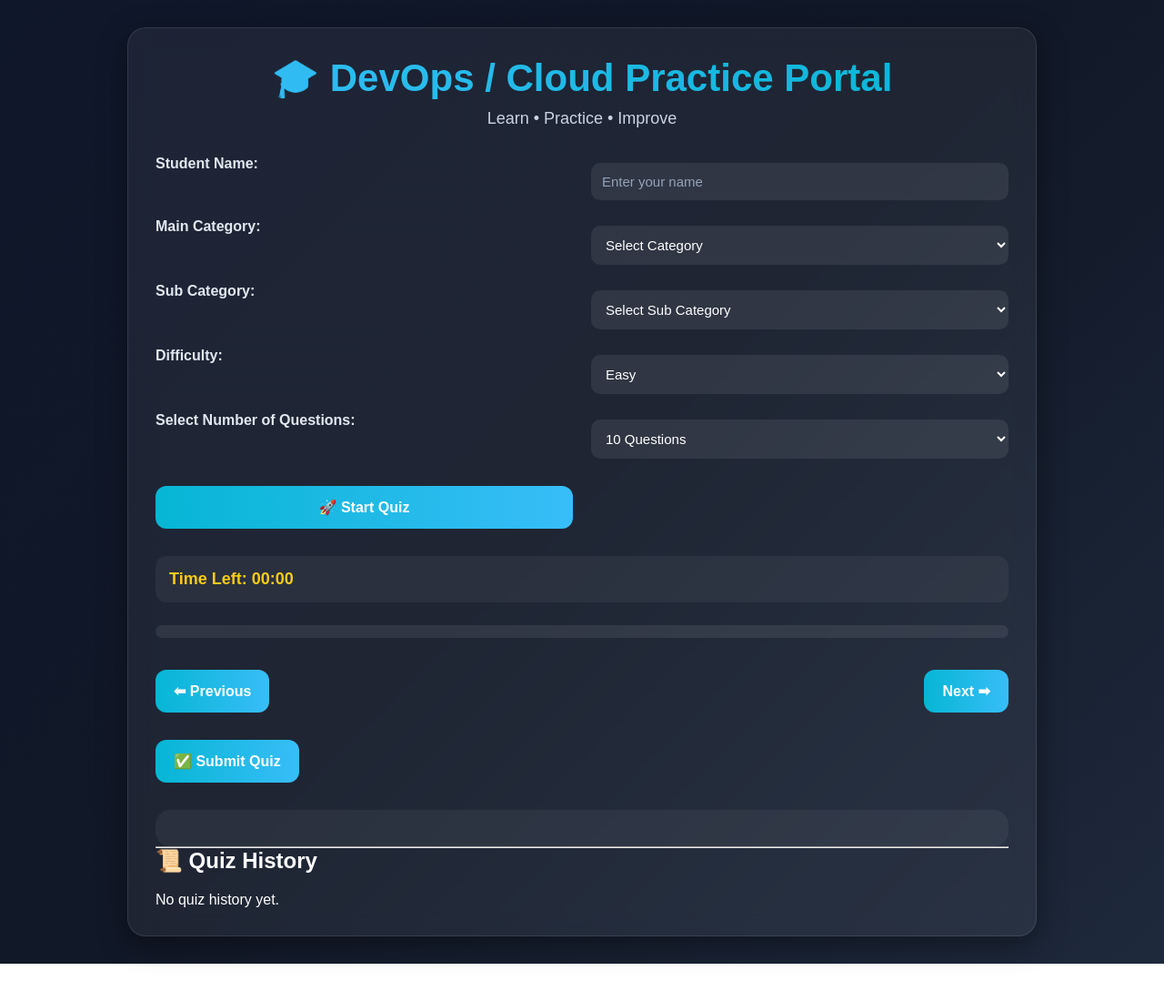
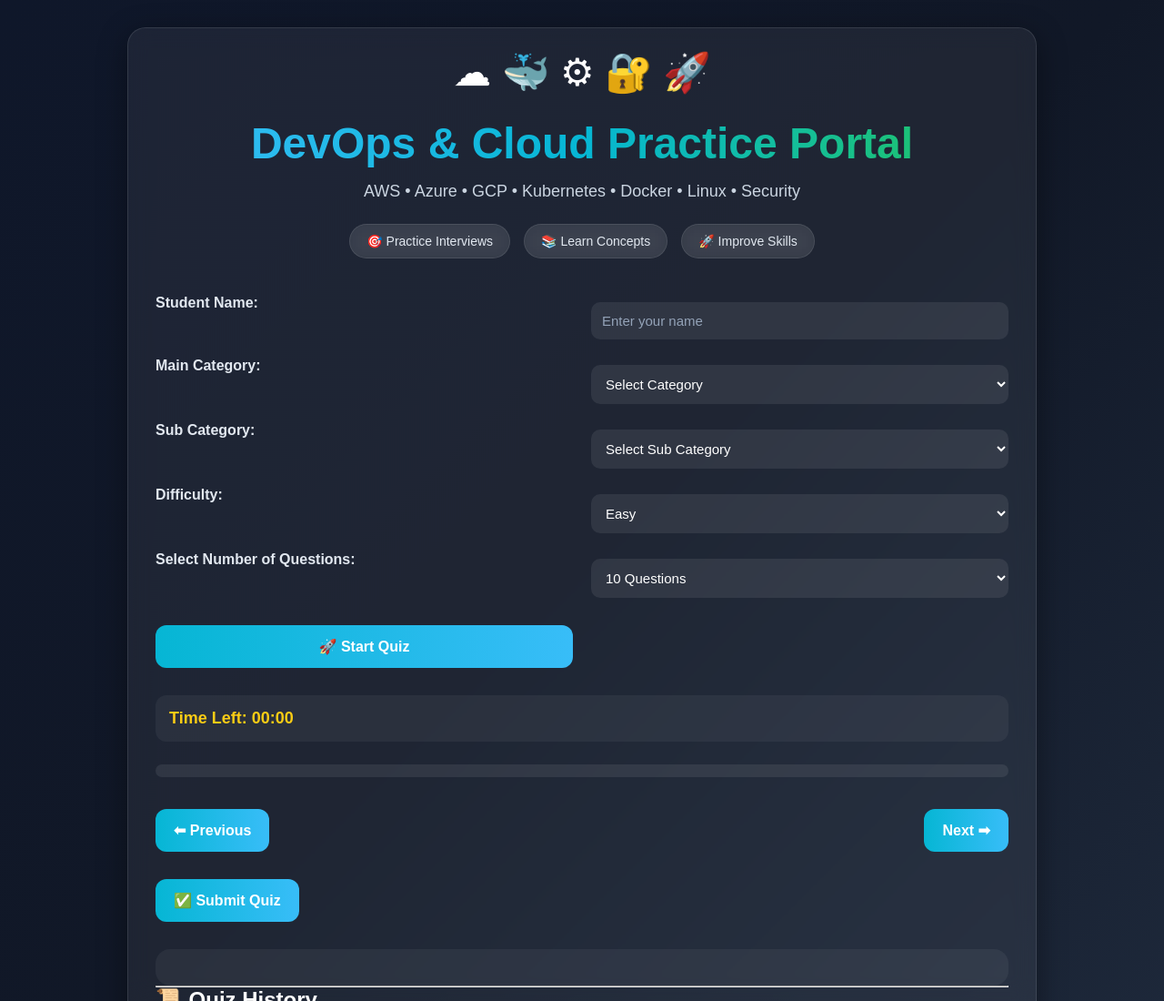
Before and after one commit to pradeep671990/cloud-architect, a plain HTML site: page index.html in a window 1280 px wide. Shown: the top 1100 px of the page at 91% size. Before the commit the page ends 1059 px from the top, so only its background shows below. Drawn offline with Linux system fonts and the light colour scheme.

Commit message:
addition

```diff
--- a/index.html
+++ b/index.html
@@ -29,14 +29,41 @@
        PAGE TITLE
   ========================== -->
 
+<!-- =========================
+     HERO SECTION
+========================== -->
+
+<div class="hero">
+
+  <div class="hero-icons">
+    ☁ 🐳 ⚙ 🔐 🚀
+  </div>
+
   <h1>
-    🎓 DevOps / Cloud Practice Portal
+    DevOps & Cloud Practice Portal
   </h1>
 
   <p class="subtitle">
-    Learn • Practice • Improve
+    AWS • Azure • GCP • Kubernetes • Docker • Linux • Security
   </p>
 
+  <div class="hero-badges">
+
+    <span>
+      🎯 Practice Interviews
+    </span>
+
+    <span>
+      📚 Learn Concepts
+    </span>
+
+    <span>
+      🚀 Improve Skills
+    </span>
+
+  </div>
+
+</div>
 
   <!-- =========================
        QUIZ CONTROLS
--- a/style.css
+++ b/style.css
@@ -27,6 +27,115 @@
   padding: 30px;
 }
 
+/* =========================
+   HERO SECTION
+========================= */
+
+.hero {
+
+  text-align: center;
+
+  margin-bottom: 40px;
+
+  position: relative;
+}
+
+
+/* Floating Icons */
+
+.hero-icons {
+
+  font-size: 42px;
+
+  margin-bottom: 20px;
+
+  animation: floatIcons 3s ease-in-out infinite;
+}
+
+
+/* Hero Title */
+
+.hero h1 {
+
+  font-size: 48px;
+
+  font-weight: bold;
+
+  margin-bottom: 15px;
+
+  background:
+    linear-gradient(
+      90deg,
+      #38bdf8,
+      #06b6d4,
+      #22c55e
+    );
+
+  -webkit-background-clip: text;
+
+  -webkit-text-fill-color: transparent;
+}
+
+
+/* Subtitle */
+
+.hero .subtitle {
+
+  font-size: 18px;
+
+  color: #cbd5e1;
+
+  margin-bottom: 25px;
+}
+
+
+/* Badges */
+
+.hero-badges {
+
+  display: flex;
+
+  justify-content: center;
+
+  gap: 15px;
+
+  flex-wrap: wrap;
+}
+
+.hero-badges span {
+
+  background: rgba(255,255,255,0.08);
+
+  border: 1px solid rgba(255,255,255,0.1);
+
+  padding: 10px 18px;
+
+  border-radius: 30px;
+
+  font-size: 14px;
+
+  color: #e2e8f0;
+
+  backdrop-filter: blur(8px);
+}
+
+
+/* Floating Animation */
+
+@keyframes floatIcons {
+
+  0% {
+    transform: translateY(0px);
+  }
+
+  50% {
+    transform: translateY(-8px);
+  }
+
+  100% {
+    transform: translateY(0px);
+  }
+}
 
 /* =========================
    MAIN CONTAINER
```
